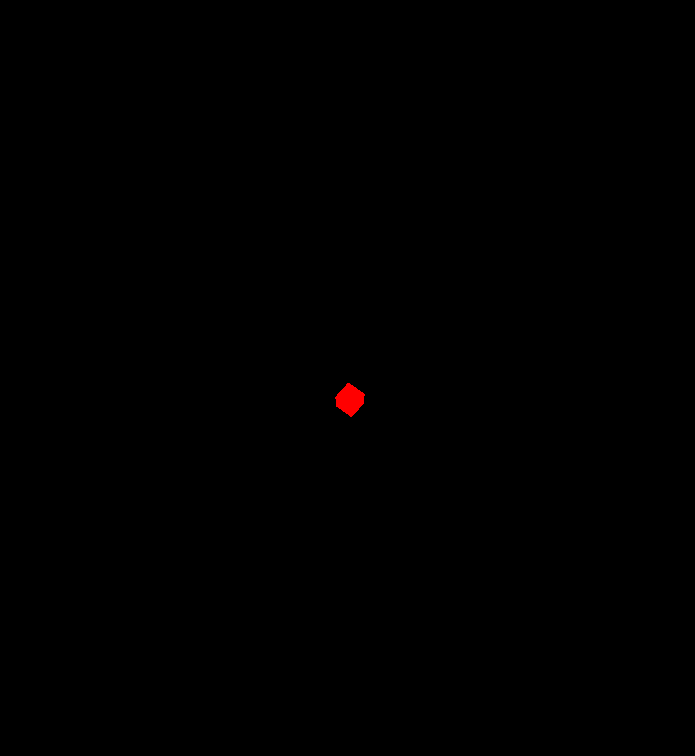
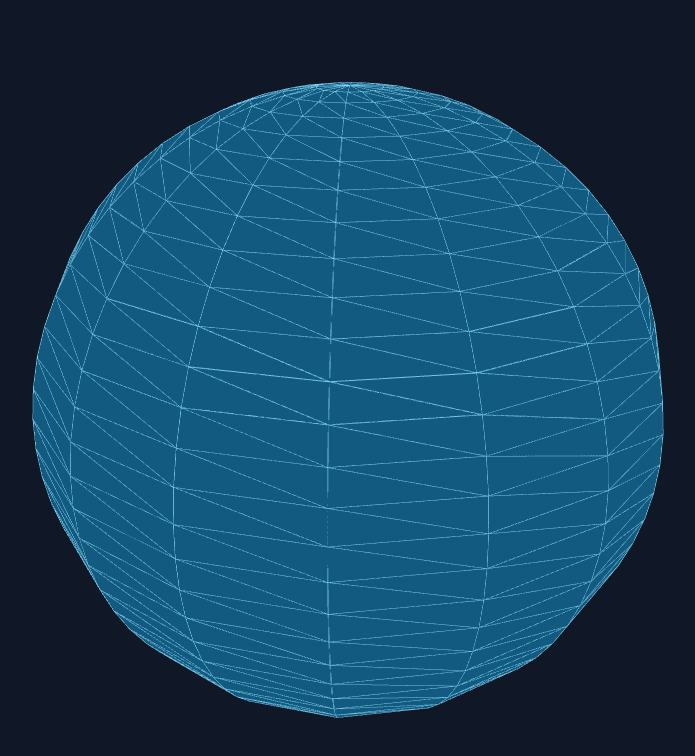
Before and after one commit to codeby-ibrahim/Threejs-, a website built with Vite: page index.html in a window 1280 px wide. Shown: the whole page, without its empty margins (290-985 px from the left). Built offline with nearby package versions, Linux system fonts and the light colour scheme; animation ran at ten frames a second.

Commit message:
geometry

```diff
--- a/src/main.js
+++ b/src/main.js
@@ -5,69 +5,90 @@ import { OrbitControls } from 'three/addons/controls/OrbitControls.js'
 
 // Scene
 const scene = new THREE.Scene()
+scene.background = new THREE.Color('#101827')
 
-// Timer
-const timer = new THREE.Timer()
+// Sphere geometry
+const geometry = new THREE.SphereGeometry(15, 16, 32)
 
-// Geometry
-const geometry = new THREE.BoxGeometry(4, 4, 4)
-
-// Material
+// Sphere surface
 const material = new THREE.MeshBasicMaterial({
-  color: 0xff0000
+  color: '#12618a',
+  transparent: true,
+  opacity: 0.9
 })
 
-// Mesh
-const cube = new THREE.Mesh(geometry, material)
-scene.add(cube)
+const sphere = new THREE.Mesh(geometry, material)
+scene.add(sphere)
+
+// Triangular wireframe
+const wireGeometry = new THREE.WireframeGeometry(geometry)
+
+const wireMaterial = new THREE.LineBasicMaterial({
+  color: '#8be0ff',
+  transparent: true,
+  opacity: 0.8
+})
+
+const wireframe = new THREE.LineSegments(
+  wireGeometry,
+  wireMaterial
+)
+
+sphere.add(wireframe)
 
 // Camera
 const camera = new THREE.PerspectiveCamera(
-  75,
+  45,
   window.innerWidth / window.innerHeight,
   0.1,
   1000
 )
 
-camera.position.set(0, 20, 100)
+camera.position.set(0, 0, 48)
 
 // Renderer
 const canvas = document.querySelector('#webgl')
-const renderer = new THREE.WebGLRenderer({ canvas })
+
+const renderer = new THREE.WebGLRenderer({
+  canvas,
+  antialias: true,
+  alpha: false
+})
 
 renderer.setSize(window.innerWidth, window.innerHeight)
 renderer.setPixelRatio(Math.min(window.devicePixelRatio, 2))
 
-// OrbitControls
+// Mouse controls
 const controls = new OrbitControls(camera, renderer.domElement)
 
 controls.enableDamping = true
-controls.update()
+controls.dampingFactor = 0.05
+controls.enablePan = false
+controls.minDistance = 20
+controls.maxDistance = 100
 
 // Animation
+const clock = new THREE.Clock()
+
 function animate() {
   requestAnimationFrame(animate)
 
-  timer.update()
-  const delta = timer.getDelta()
+  const delta = clock.getDelta()
 
-  // Cube rotation
-  cube.rotation.x += delta * 0.12
-  cube.rotation.y += delta * 0.12
+  sphere.rotation.y += delta * 0.15
+  sphere.rotation.x += delta * 0.06
 
-  // Update controls
   controls.update()
-
-  // Render scene
   renderer.render(scene, camera)
 }
 
 animate()
 
-// Responsive resize
+// Responsive design
 window.addEventListener('resize', () => {
   camera.aspect = window.innerWidth / window.innerHeight
   camera.updateProjectionMatrix()
 
   renderer.setSize(window.innerWidth, window.innerHeight)
+  renderer.setPixelRatio(Math.min(window.devicePixelRatio, 2))
 })
--- a/src/style.css
+++ b/src/style.css
@@ -1,6 +1,7 @@
 * {
   margin: 0;
   padding: 0;
+  box-sizing: border-box;
 }
 
 html,
@@ -8,10 +9,22 @@ body {
   width: 100%;
   height: 100%;
   overflow: hidden;
+  background: #444;
 }
 
 #webgl {
   display: block;
   width: 100%;
   height: 100%;
+  outline: none;
 }
+
+.lil-gui {
+  --width: 280px;
+  --background-color: #252525;
+  --text-color: #eeeeee;
+  --title-background-color: #111111;
+  --widget-color: #424242;
+  --hover-color: #555555;
+  --font-size: 11px;
+}
```
